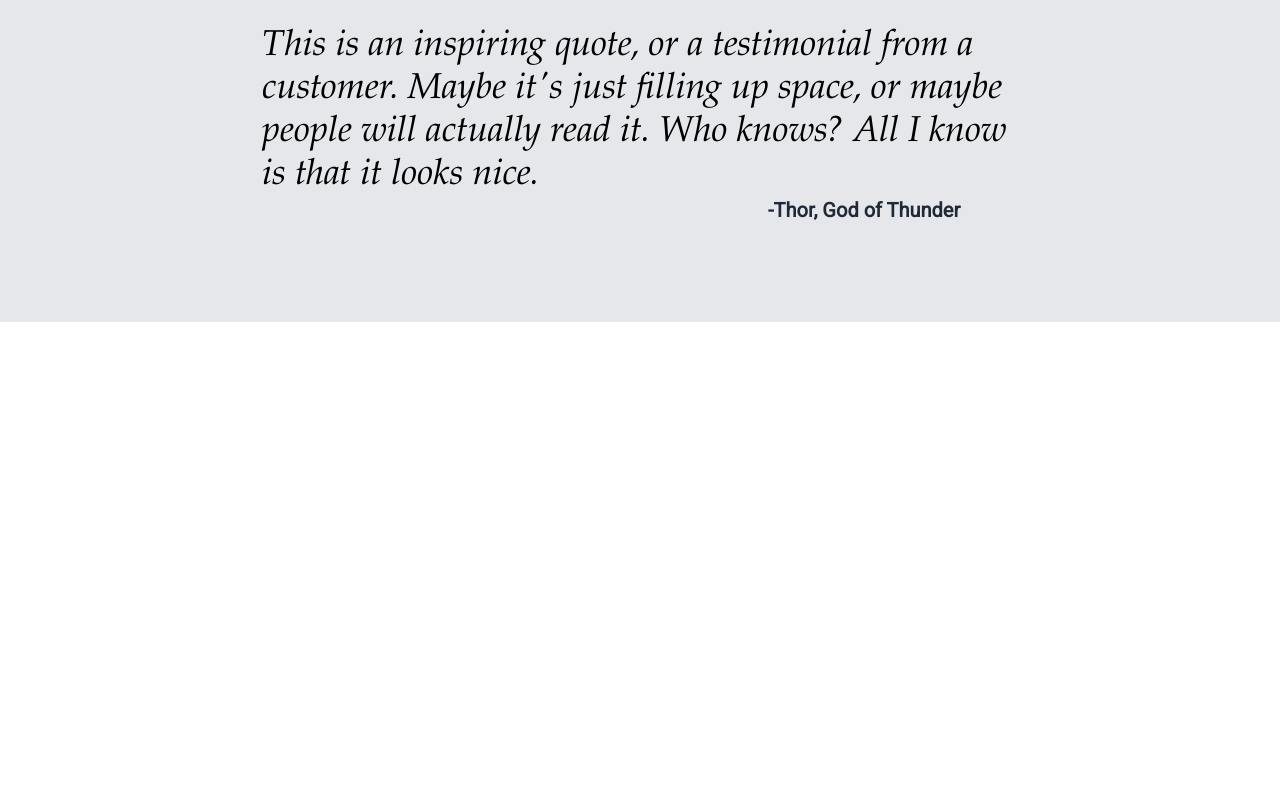
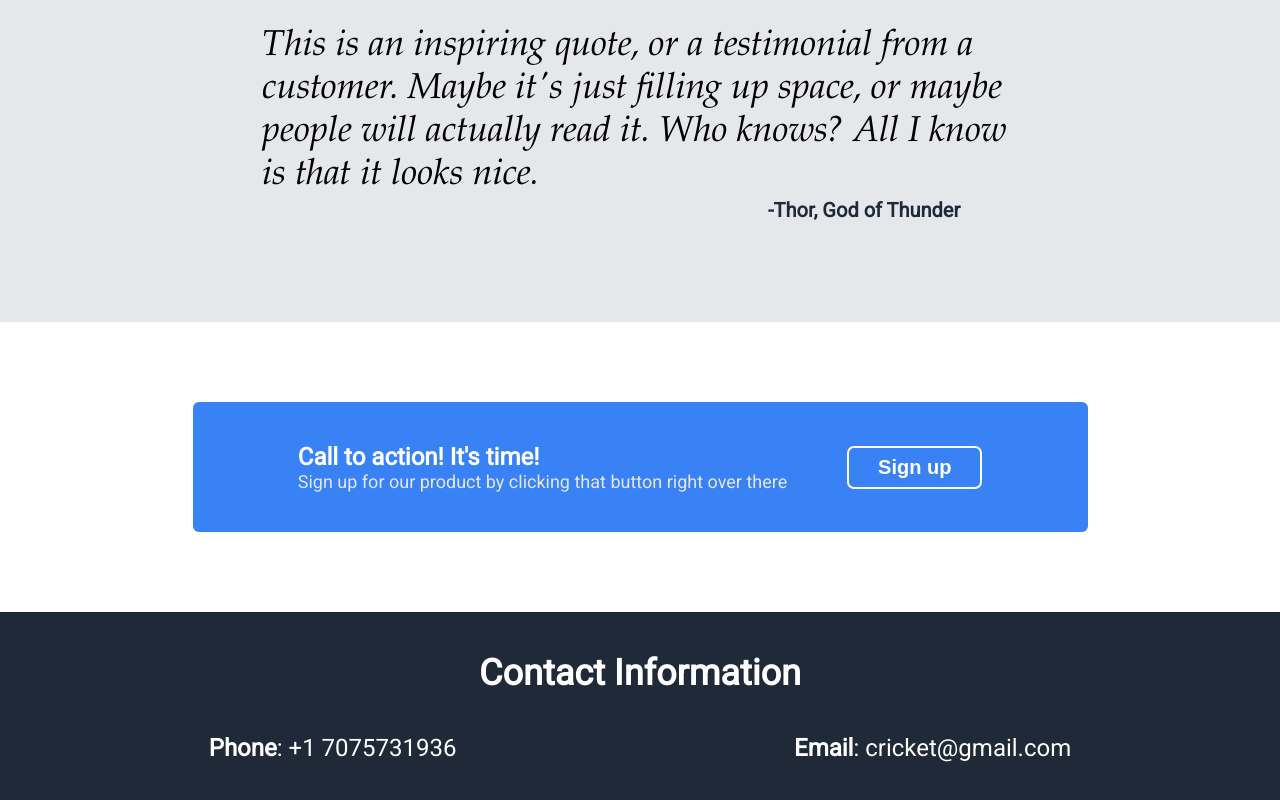
Before and after one commit to anirveshman/Landing-Page, a plain HTML site: page index.html in a window 1280 px wide. Shown: the part 1100-1900 px from the top of the page. Before the commit the page ends 1422 px from the top, so only its background shows below. Drawn offline with Linux system fonts and the light colour scheme; a web font is replaced by a local one.

Commit message:
Complete design completed (have to add real content)

```diff
--- a/index.html
+++ b/index.html
@@ -65,12 +65,22 @@
 
 
     <section id="action">
-
+        <div class="flex-container">
+            <div class="text">
+                <header>Call to action! It's time!</header>
+                <div class="subtext">Sign up for our product by clicking that button right over there</div>
+            </div>
+            <button class="sign-up">Sign up</button>
+        </div>
     </section>
 
 
     <footer>
-
+        <header>Contact Information</header>
+        <div class="details">
+            <div class="number"><strong>Phone</strong>: +1 7075731936</div>
+            <div class="email"><strong>Email</strong>: cricket@gmail.com</div>
+        </div>
     </footer>
 </body>
 </html>
--- a/styles.css
+++ b/styles.css
@@ -167,3 +167,82 @@ body {
     align-self: flex-end;
     width: 250px;
 }
+
+
+/*---------------- Section 4 --------------------*/
+
+
+#action {
+    display: flex;
+    justify-content: center;
+    align-items: center;
+    padding: 70px;
+    height: 150px;
+}
+
+.flex-container {
+    background-color: #3882f6;
+    color: white;
+    font-family: Roboto;
+    padding: 20px;
+    display: flex;
+    justify-content: center;
+    align-items: center;
+    border-radius: 6px;
+    width: 75%;
+    height: 60%;
+    gap: 60px;
+    min-width: fit-content;
+}
+
+#action header {
+    font-family: Roboto;
+    font-size: 24px;
+    font-weight: 900;
+}
+
+#action .sign-up {
+    background-color: #3882f6;
+    color: white;
+    border: 2px solid white;
+    border-radius: 7px;
+    width: 135px;
+    padding: 8px;
+    font-weight: bold;
+    font-size: 20px;
+    display: flex;
+    justify-content: center;
+    align-items: center;
+    flex: 0 0 auto;
+}
+
+#action .text {
+    flex: 0 1 auto;
+    min-width: fit-content;
+}
+
+/*---------------- Section 3 --------------------*/
+
+footer {
+    background-color: #1f2937;
+    padding: 40px;
+}
+
+footer header {
+    font-family: Roboto;
+    font-weight: bold;
+    font-size: 36px;
+    margin: 0 auto;
+    width: fit-content;
+    color: white;
+    margin-bottom: 40px;
+}
+
+.details {
+    display: flex;
+    justify-content: space-around;
+    align-items: center;
+    color: white;
+    font-size: 24px;
+
+}
```
